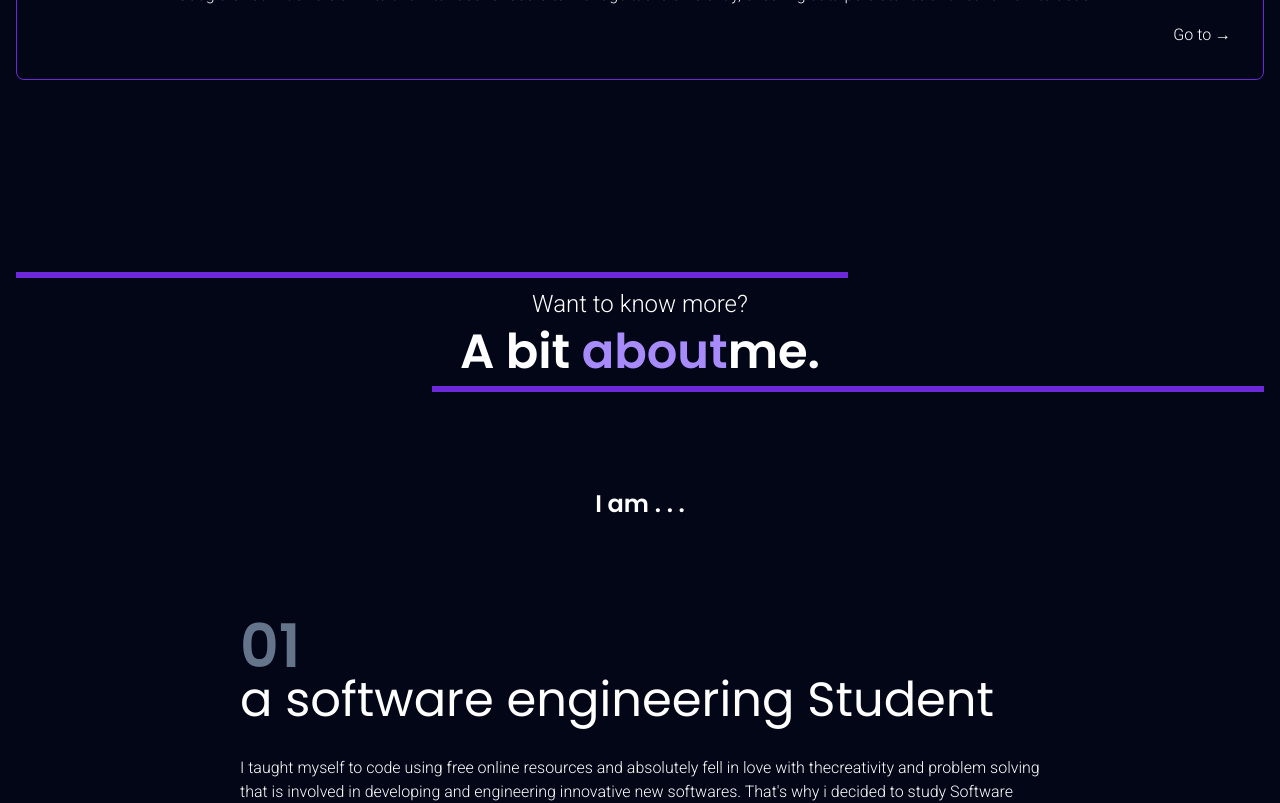
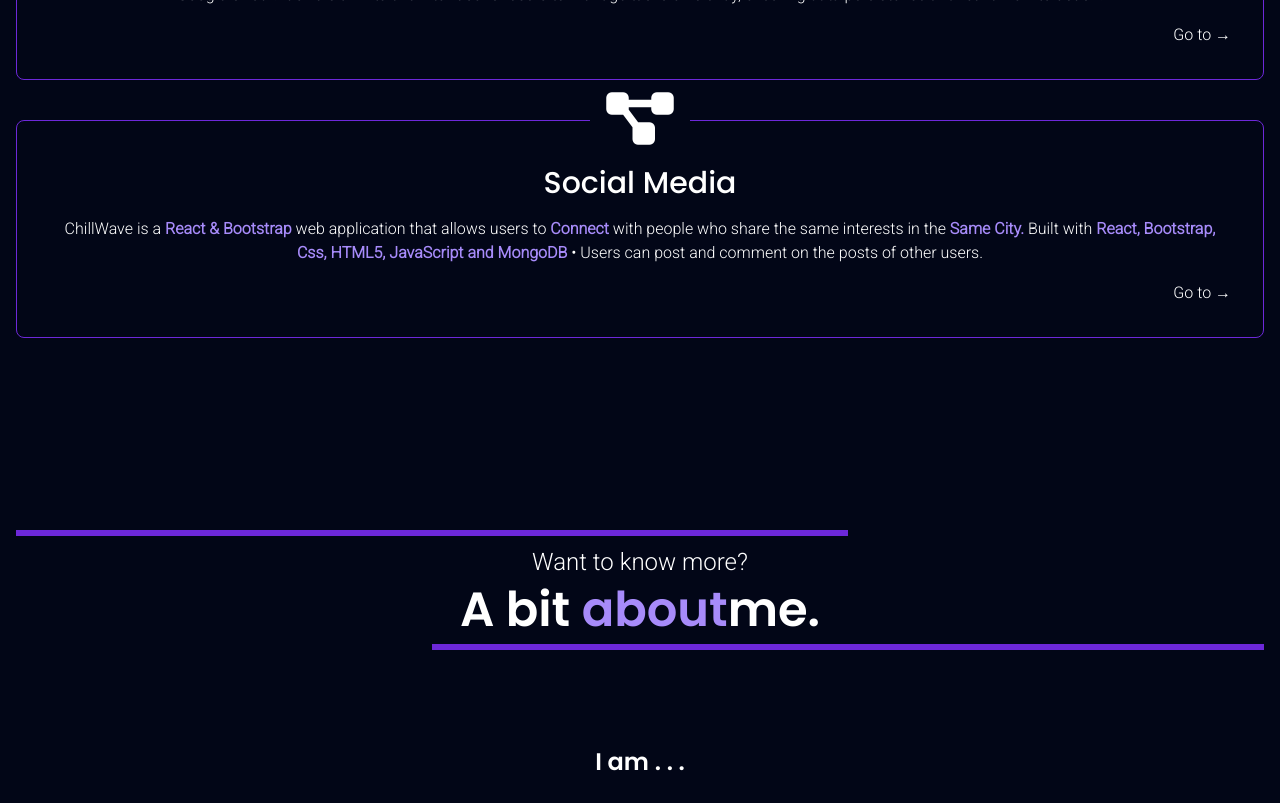
Before and after one commit to Osalira/my-personal-website, a SvelteKit app: page / in a window 1280 px wide. Shown: the part 1040-1843 px from the top of the page. Built offline with nearby package versions, Linux system fonts and the light colour scheme.

Commit message:
added dynamic link and chillWave

```diff
--- a/src/components/Footer.svelte
+++ b/src/components/Footer.svelte
@@ -13,13 +13,13 @@ flex flex-col gap-4 sm:gap-8 justify-center items-center">
                     </sup>
             </a>
         </p>
-        <p><b class="pr-2">LinkedIn</b>
+        <!-- <p><b class="pr-2">LinkedIn</b>
             <a class="text-violet-400" target="_blank" href="https://www.linkedin.com/in/benjamin-osalira-2012162b0/">
                 Benjamin Osalira <sup>
                     <span class="text-xs scale-75 pl-0.5">
                     <i class="fa-solid fa-arrow-up-right-from-square text-xs scale-[75%]"/></span>
                     </sup>
             </a>
-        </p>
+        </p> -->
     </div>
 </footer>
--- a/src/components/Main.svelte
+++ b/src/components/Main.svelte
@@ -2,9 +2,9 @@
     import Step from "./Step.svelte";
 
     let steps = [
-        {name:"Smoljames Store", icon:"fa-solid fa-cart-shopping"},
-        {name: "Ultimate Todos", icon:"fa-solid fa-list-check"},
-        {name:"Pokedex", icon:"fa-solid fa-diagram-project"},
+        {name:"Smoljames Store", icon:"fa-solid fa-cart-shopping", url: ""},
+        {name: "Ultimate Todos", icon:"fa-solid fa-list-check", url: "https://planit-right.vercel.app/"},
+        {name:"Social Media", icon:"fa-solid fa-diagram-project", url: "https://github.com/Osalira/ChillWave"},
     ];
 
     let benefits = [
@@ -96,7 +96,7 @@
           > Commerce.js is a product CMS and Stripe is used for all transaction handling.
         </p>
       </Step> -->
-      <Step step={steps[1]}>
+      <Step step={steps[1]} url={steps[1].url}>
         <p>
           PlanItRight is a Full Stack
           <strong class="text-violet-400"
@@ -106,20 +106,20 @@
            persistence and real-time interaction.
         </p>
       </Step>
-      <!-- <Step step={steps[2]}>
+      <Step step={steps[2]} url={steps[2].url}>
         <p>
-          The pokeddex is <strong class="text-violet-400"
-            >svelte & tailwindCss</strong
+          ChillWave is a <strong class="text-violet-400"
+            >React & Bootstrap</strong
           >
-          web application, hosted on
-          <strong class="text-violet-400">Netllify</strong>, that consumes and
-          caches
-          <strong class="text-violet-400">Pokemon API</strong>
+          web application that allows users to
+          <strong class="text-violet-400">Connect</strong> with people who share the
+          same interests in the
+          <strong class="text-violet-400">Same City.</strong> Built with
           <strong class="text-violet-400"
-            >Next.js Commerce.js Stripe & Node.js + Express.js!</strong
-          > Commerce.js is a product CMS and Stripe is used for all transaction handling.
+            >React, Bootstrap, Css, HTML5, JavaScript and MongoDB</strong
+          > •	Users can post and comment on the posts of other users.
         </p>
-      </Step> -->
+      </Step>
     </div>
   </section>
   <section
--- a/src/components/Step.svelte
+++ b/src/components/Step.svelte
@@ -1,11 +1,13 @@
 <script>
   export let step;
+  export let url = 'https://github.com/Osalira';
 </script>
 
 <!-- href={step.href} -->
+<!-- href="https://planit-right.vercel.app/"  -->
 
 <a
-  href="https://planit-right.vercel.app/"
+  href={url}
   target="_blank"
   class="p-4 sm:p-6 md:p-8 flex flex-col gap-4
 rounded-lg border border-solid border-violet-700 text-center group
```
